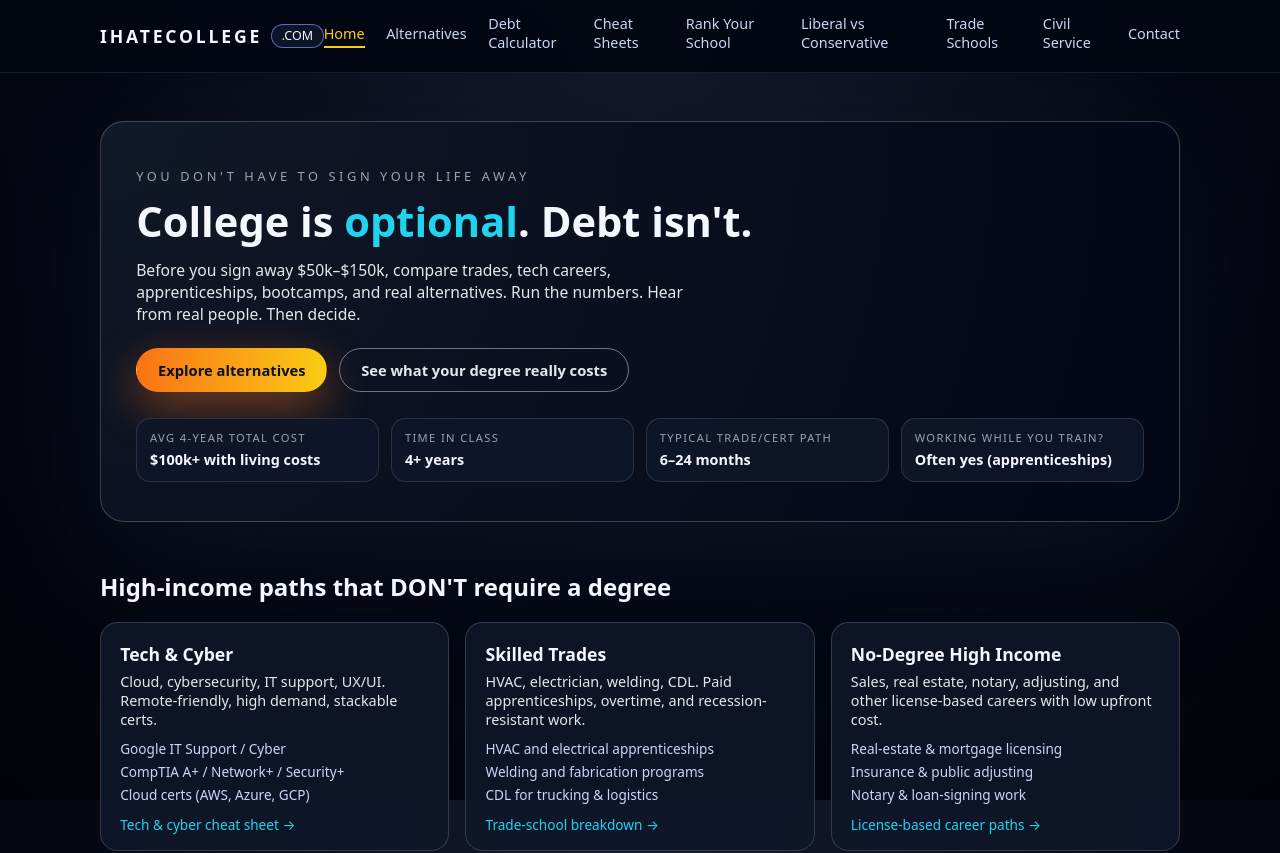
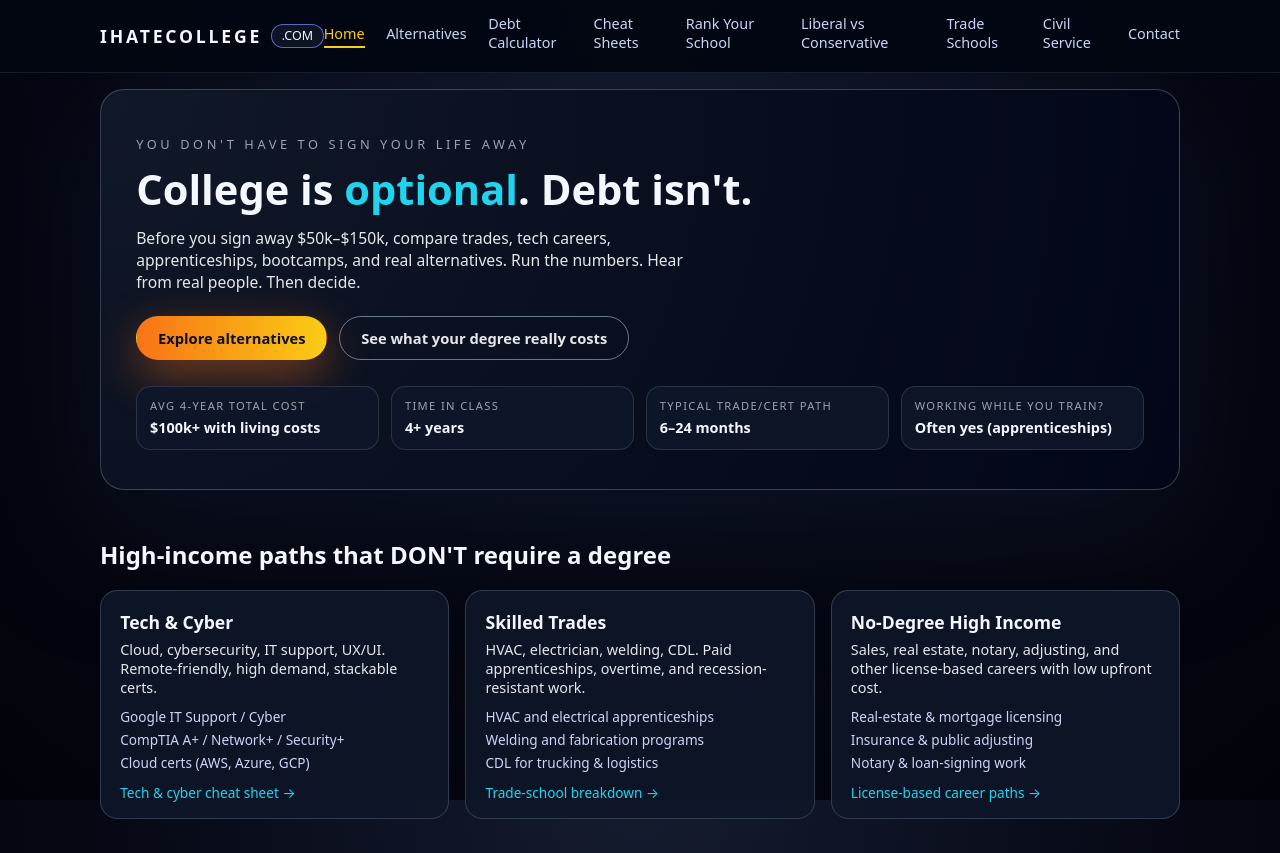
Before and after one commit to placebetsai/Ihatecollege, a Next.js app: page / in a window 1280 px wide. Shown: the top 853 px of the page. Built offline with nearby package versions, Linux system fonts and the light colour scheme.

Commit message:
Update globals.css

```diff
--- a/styles/globals.css
+++ b/styles/globals.css
@@ -34,7 +34,8 @@ a {
   flex: 1;
   max-width: 1120px;
   margin: 0 auto;
-  padding: 1.5rem 1.25rem 3rem;
+  /* ↓↓↓ reduced from 1.5rem to 0.5rem to kill the big gap */
+  padding: 0.5rem 1.25rem 3rem;
 }
 
 /* NAVBAR */
@@ -144,7 +145,8 @@ a {
   background: radial-gradient(circle at top left, #111827, #020617);
   box-shadow: 0 40px 120px rgba(15, 23, 42, 0.65);
   border: 1px solid rgba(148, 163, 184, 0.35);
-  margin-top: 1.5rem;
+  /* ↓↓↓ reduced from 1.5rem to 0.5rem */
+  margin-top: 0.5rem;
 }
 
 .eyebrow {
@@ -434,4 +436,4 @@ label {
   .quote-list {
     grid-template-columns: repeat(3, minmax(0, 1fr));
   }
-}
+  }
```
